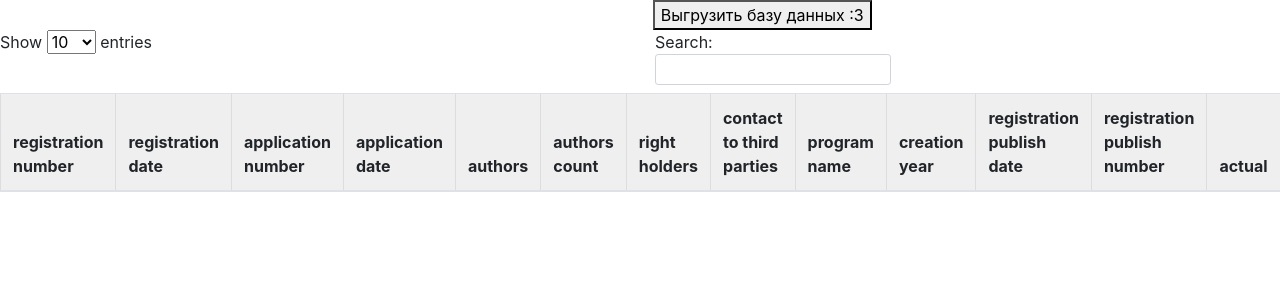
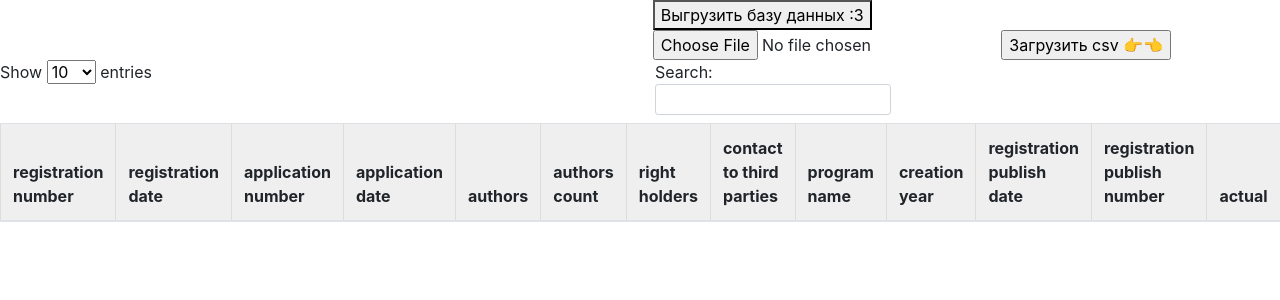
Before and after one commit to moevm/nosql2h22-rospatent, a Flask app: page / in a window 1280 px wide; the page is wider, and only the part inside the window is pictured. Shown: the part 57-357 px from the top of that part. Run offline with Flask 2, Linux system fonts and the light colour scheme; data that the repository does not hold is empty; parts of the project's set-up code (start-up, migrations or seed data) failed here and were passed over; some libraries are stand-ins or nearby versions.

Commit message:
added import and some fix

```diff
--- a/app/app.py
+++ b/app/app.py
@@ -3,6 +3,9 @@ from flask import Flask, render_template, request, redirect, flash, Response
 from flask_mongoengine import MongoEngine
 from flask_login import LoginManager, UserMixin, login_user, login_required, logout_user, current_user
 from flask_wtf import FlaskForm
+import pandas as pd
+from io import StringIO
+
 
 from mongoengine.queryset.visitor import Q
 
@@ -22,16 +25,6 @@ app.config['MONGODB_SETTINGS'] = {
 
 db = MongoEngine(app)
 app.config['SECRET_KEY'] = 'Trudy'
-
-app = Flask(__name__)
-
-app.config['MONGODB_SETTINGS'] = {
-    "db": "rospatent"
-}
-
-db = MongoEngine(app)
-app.config['SECRET_KEY'] = 'Trudy'
-
 
 # Authorization
 
@@ -196,6 +189,7 @@ def data_for_export():
             Q(publication_URL__contains=search))
 
     data_for_csv = [item.to_dict() for item in query]
+    print(data_for_csv)
     with open('papers.csv', 'w', encoding='UTF8', newline='') as f:
         writer = csv.DictWriter(f, fieldnames=data_for_csv[0].keys())
         writer.writeheader()
@@ -203,6 +197,7 @@ def data_for_export():
     print(f'Saved to csv file: papers.csv')
     with open("papers.csv") as fp:
         csvshka = fp.read()
+    print(csvshka)
     # response
     return Response(
         csvshka,
@@ -283,6 +278,15 @@ def logout():
     logout_user()
     return redirect('/')
 
+@app.route("/api/add_csv", methods=["POST"])
+def add_csv():
+    print("hi fellos")
+    file = request.files["file"]
+    file_pd = pd.read_csv(StringIO(str(file.read(),'utf-8')))
+    patent_instances = []
+    for row_dict in file_pd.to_dict(orient="records"):
+        patent_instances.append(Patent(**row_dict))
+    Patent.objects.insert(patent_instances, load_bulk=False)
 
 if(__name__ == "__main__"):
     app.run(host='0.0.0.0', port=5001)
--- a/app/requirements.txt
+++ b/app/requirements.txt
@@ -1,3 +1,4 @@
 flask == 2.2.2
 flask_mongoengine == 1.0.0
 flask_login == 0.6.2
+pandas
--- a/app/templates/index.html
+++ b/app/templates/index.html
@@ -3,11 +3,15 @@
 {% if current_user.is_authenticated %}
 User {{current_user.username}} now can:
 <form action="/addpatent">
-    <input type="submit" value="Add Item"/>
+    <input type="submit" value="Add Item" />
 </form>
 {% endif %}
 
-<button onclick="get_csv()" style="margin-left: 51%">Выгрузить базу данных  :З</button>
+<button onclick="get_csv()" style="margin-left: 51%">Выгрузить базу данных :З</button>
+<form id="csv_file" enctype="text/csv" style="margin-left: 51%">
+    <input name="file" type="file" />
+    <input type="button" value="Загрузить csv 👉👈" onclick="add_csv_to_db()" />
+</form>
 
 <script>
     function get_csv() {
@@ -18,10 +22,13 @@ User {{current_user.username}} now can:
             if (node.getAttribute('type') == "search") {
                 if (node.value != "") {
                     searcher = "?searcher=" + node.value;
-                    break; }}}
+                    break;
+                }
+            }
+        }
 
-        $.get("/api/get_csv" + searcher, function(csvContent) {
-            const blob = new Blob([csvContent], {type: 'text/csv;charset=utf-8,'})
+        $.get("/api/get_csv" + searcher, function (csvContent) {
+            const blob = new Blob([csvContent], { type: 'text/csv;charset=utf-8,' })
             url = window.URL.createObjectURL(blob);
             var a = document.createElement("a");
             document.body.appendChild(a);
@@ -32,6 +39,19 @@ User {{current_user.username}} now can:
             window.URL.revokeObjectURL(url);
         });
     }
+
+    function add_csv_to_db(){
+        $.ajax({
+            url: '/api/add_csv',
+            type : 'POST',
+            data : new FormData($('#csv_file')[0]),
+            cache: false,
+            contentType: false,
+            processData: false
+        });
+    }
+
+
 </script>
 
 <table id="data" class="table">
@@ -52,7 +72,7 @@ User {{current_user.username}} now can:
     $(document).ready(function () {
         let cols = [];
         {% for field in fields %}
-            cols.push({data: '{{ field }}'.replaceAll(' ', '_')});
+        cols.push({ data: '{{ field }}'.replaceAll(' ', '_') });
         {% endfor %}
         $('#data').DataTable({
             ajax: '/api/data',
```
Lines whose indentation alone changed are shown as unchanged.
